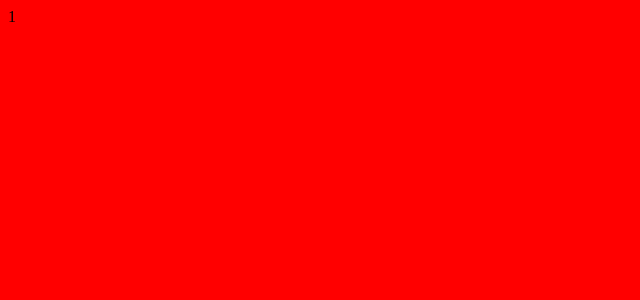
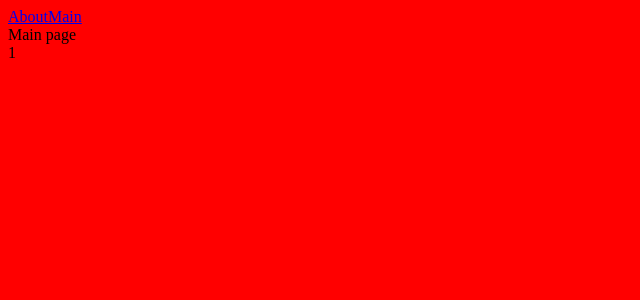
Before and after one commit to ib1zza/ulbi_course, a React app: page / in a window 1280 px wide. Shown: the top 300 px of the page, without its empty margins (0-640 px from the left). Built offline with nearby package versions, Linux system fonts and the light colour scheme.

Commit message:
added routing and lazy loading for components

```diff
--- a/package.json
+++ b/package.json
@@ -15,6 +15,7 @@
     "@types/node": "17.0.21",
     "@types/react": "^17.0.39",
     "@types/react-dom": "^17.0.11",
+    "@types/react-router-dom": "^5.3.3",
     "@types/webpack": "5.28.0",
     "@types/webpack-dev-server": "4.7.2",
     "html-webpack-plugin": "5.5.0",
@@ -30,6 +31,7 @@
     "mini-css-extract-plugin": "^2.7.6",
     "react": "^17.0.2",
     "react-dom": "^17.0.2",
+    "react-router-dom": "^6.2.1",
     "sass": "^1.63.6",
     "sass-loader": "^13.3.2",
     "style-loader": "^3.3.3"
--- a/src/App.tsx
+++ b/src/App.tsx
@@ -1,9 +1,22 @@
-import React from 'react';
+import React, {Suspense} from 'react';
 import Counter from "./components/Counter";
+import {Link, Route, Routes} from "react-router-dom";
+import AboutPage from "./pages/AboutPage/AboutPage";
+import MainPage from "./pages/MainPage/MainPage";
+import AboutPageAsync from "./pages/AboutPage/AboutPage.async";
+import MainPageAsync from "./pages/MainPage/MainPage.async";
 
 const App = () => {
     return (
         <div>
+            <Link to={"/about"}>About</Link>
+            <Link to={"/"}>Main</Link>
+            <Suspense fallback={<div>Loading...</div>}>
+                <Routes>
+                    <Route path="/about" element={<AboutPageAsync/>}/>
+                    <Route path="/" element={<MainPageAsync/>}/>
+                </Routes>
+            </Suspense>
             <Counter/>
         </div>
     );
--- a/src/index.tsx
+++ b/src/index.tsx
@@ -1,7 +1,11 @@
 import {render} from "react-dom";
 import App from "./App";
+import {BrowserRouter} from "react-router-dom";
 
 render(
-    <App/>,
+    <BrowserRouter>
+        <App/>
+    </BrowserRouter>
+    ,
     document.getElementById('root')
 )
--- /dev/null
+++ b/src/pages/AboutPage/AboutPage.async.tsx
@@ -0,0 +1,5 @@
+import {lazy} from "react";
+
+const AboutPageAsync = lazy(() => import('./AboutPage'));
+
+export default AboutPageAsync;
--- /dev/null
+++ b/src/pages/AboutPage/AboutPage.tsx
@@ -0,0 +1,11 @@
+import React from 'react';
+
+const AboutPage = () => {
+    return (
+        <div>
+            About page
+        </div>
+    );
+};
+
+export default AboutPage;
--- /dev/null
+++ b/src/pages/MainPage/MainPage.async.tsx
@@ -0,0 +1,5 @@
+import {lazy} from "react";
+
+const MainPageAsync = lazy(() => import('./MainPage'));
+
+export default MainPageAsync;
--- /dev/null
+++ b/src/pages/MainPage/MainPage.tsx
@@ -0,0 +1,11 @@
+import React from 'react';
+
+const MainPage = () => {
+    return (
+        <div>
+            Main page
+        </div>
+    );
+};
+
+export default MainPage;
```
Also changed, not shown: 2 other files (tests, documents, lock files or other folders).
